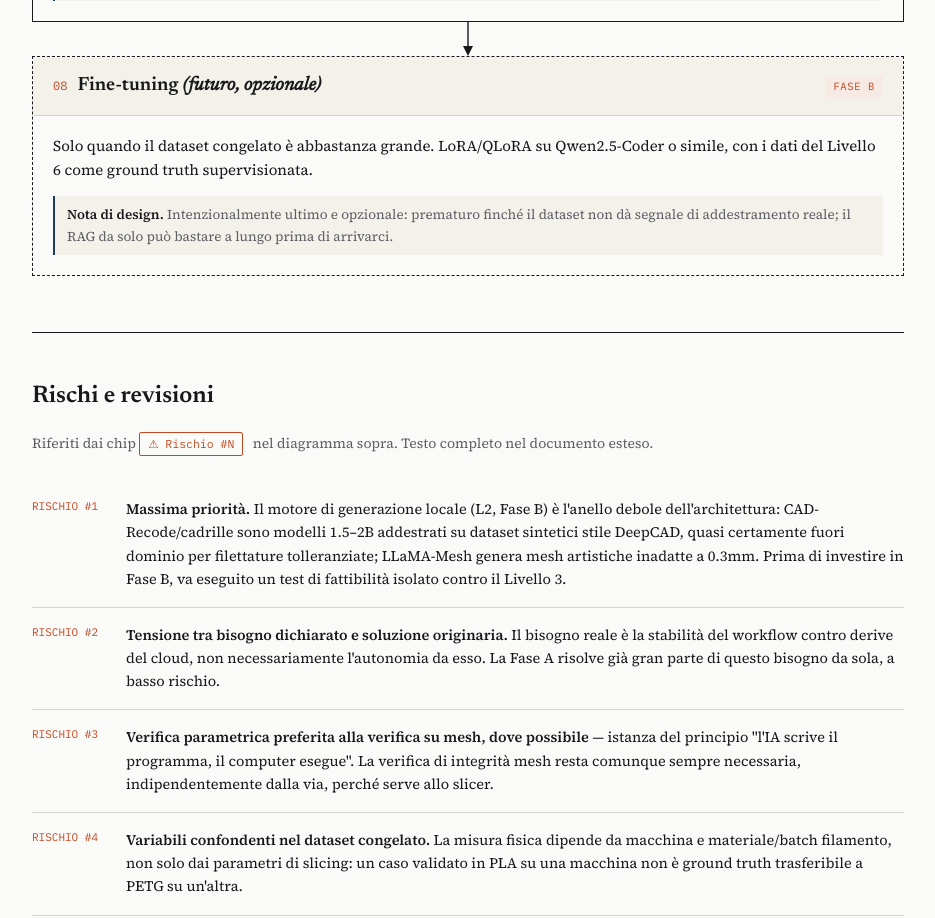
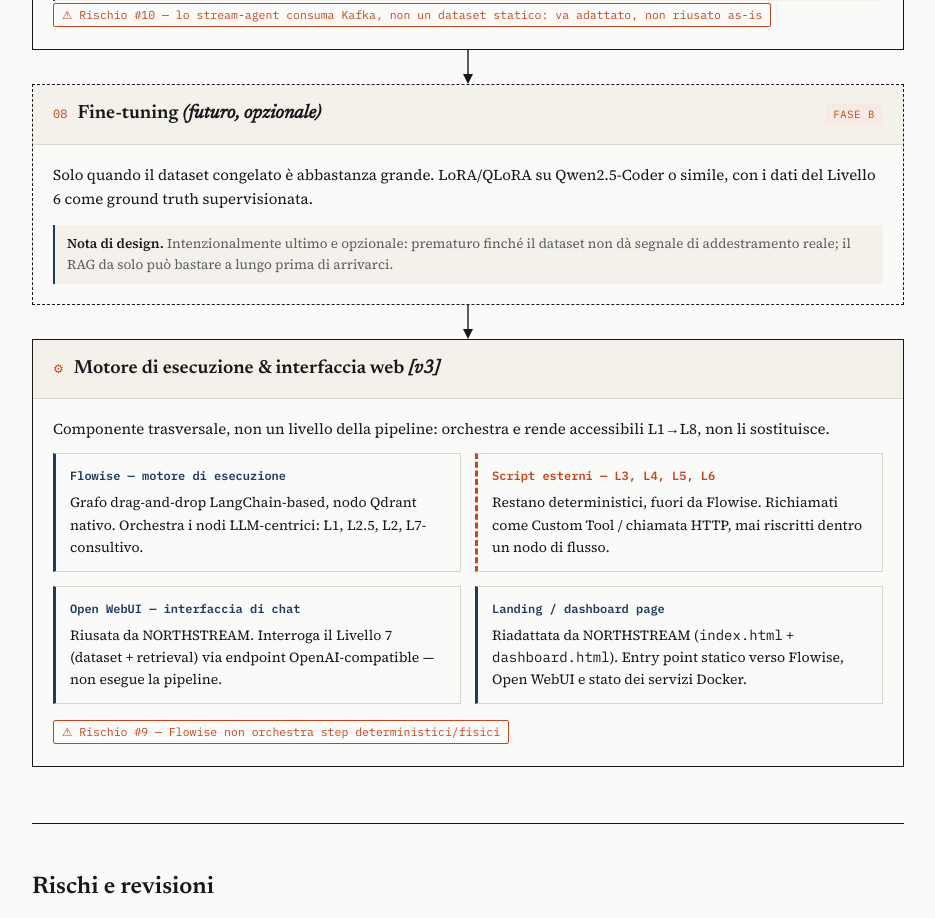
Before and after one commit to danielesalpietro/caliper-cad, a plain HTML site: page docs/architecture.html in a window 1280 px wide. Shown: the part 3374-4292 px from the top of the page, without its empty margins (172-1107 px from the left). Drawn offline with Linux system fonts and the light colour scheme.

Commit message:
include parts of northstream, RecursiveMAS and Flowise (workflow), n8n in the future

```diff
--- a/docs/architecture.html
+++ b/docs/architecture.html
@@ -507,7 +507,7 @@
         <div><span class="num">07</span><h3>Grounding / RAG ibrido</h3></div>
       </div>
       <div class="node-body">
-        <p>Pattern NORTHSTREAM — Qdrant (vector store), retrieval ibrido: filtro esatto sui campi strutturati + similarità semantica sul resto del prompt. Necessario perché "M6 tol.0.3" e "M8 tol.0.3" sono simili per un embedding testuale puro ma geometricamente diversi.</p>
+        <p>Adattamento dello <strong>stream-agent di NORTHSTREAM</strong> (FastAPI + Qdrant + Ollama) — retrieval ibrido: filtro esatto sui campi strutturati + similarità semantica sul resto del prompt. Necessario perché "M6 tol.0.3" e "M8 tol.0.3" sono simili per un embedding testuale puro ma geometricamente diversi.</p>
         <div class="subcards">
           <div class="subcard a">
             <div class="stitle">L7-CONSULTIVO — Fase A</div>
@@ -519,6 +519,7 @@
           </div>
         </div>
         <div class="note-box"><strong>Nota di design.</strong> Il Livello 7 è ibrido per costruzione: senza filtro esatto sui parametri strutturati, il retrieval confonderebbe pezzi geometricamente diversi ma testualmente simili.</div>
+        <a class="risk-chip" href="#rischio-10">⚠ Rischio #10 — lo stream-agent consuma Kafka, non un dataset statico: va adattato, non riusato as-is</a>
       </div>
     </div>
 
@@ -536,6 +537,39 @@
       </div>
     </div>
 
+    <div class="connector"><svg viewBox="0 0 14 34"><line x1="7" y1="0" x2="7" y2="26"/><path d="M7,34 L2,24 L12,24 Z"/></svg></div>
+
+    <!-- Execution engine & web UI (cross-cutting) -->
+    <div class="node">
+      <div class="node-head">
+        <div><span class="num">⚙</span><h3>Motore di esecuzione &amp; interfaccia web <em>[v3]</em></h3></div>
+      </div>
+      <div class="node-body">
+        <p>Componente trasversale, non un livello della pipeline: orchestra e rende accessibili L1→L8, non li sostituisce.</p>
+        <div class="subcards">
+          <div class="subcard a">
+            <div class="stitle">Flowise — motore di esecuzione</div>
+            <p>Grafo drag-and-drop LangChain-based, nodo Qdrant nativo. Orchestra i nodi LLM-centrici: L1, L2.5, L2, L7-consultivo.</p>
+          </div>
+          <div class="subcard b">
+            <div class="stitle">Script esterni — L3, L4, L5, L6</div>
+            <p>Restano deterministici, fuori da Flowise. Richiamati come Custom Tool / chiamata HTTP, mai riscritti dentro un nodo di flusso.</p>
+          </div>
+        </div>
+        <div class="subcards">
+          <div class="subcard a">
+            <div class="stitle">Open WebUI — interfaccia di chat</div>
+            <p>Riusata da NORTHSTREAM. Interroga il Livello 7 (dataset + retrieval) via endpoint OpenAI-compatible — non esegue la pipeline.</p>
+          </div>
+          <div class="subcard a">
+            <div class="stitle">Landing / dashboard page</div>
+            <p>Riadattata da NORTHSTREAM (<code>index.html</code> + <code>dashboard.html</code>). Entry point statico verso Flowise, Open WebUI e stato dei servizi Docker.</p>
+          </div>
+        </div>
+        <a class="risk-chip" href="#rischio-9">⚠ Rischio #9 — Flowise non orchestra step deterministici/fisici</a>
+      </div>
+    </div>
+
   </main>
 
   <section class="risks">
@@ -550,6 +584,8 @@
       <li id="rischio-6"><p><strong>[v2] Direzione della dipendenza tra fasi, corretta.</strong> La Fase A è autosufficiente. La Fase B dipende dalla Fase A (usa L3 come metro di giudizio, usa L6 come contenuto per L7) — non il contrario.</p></li>
       <li id="rischio-7"><p><strong>[v2] Ambiguità codice-vs-mesh dal cloud, da chiarire con Fabrizio.</strong> La modalità parametrica del L3 esiste solo se il cloud produce codice CAD, non STL diretta — da verificare prima di scrivere il Livello 3.</p></li>
       <li id="rischio-8"><p><strong>[v2] Bias di sopravvivenza nel bootstrap retroattivo.</strong> Se sono stati conservati solo i casi funzionanti, il dataset iniziale sarà tutto PASS: inutile per testare che il verificatore sappia bocciare. Da qui in avanti i FAIL fisici vanno registrati con lo stesso rigore dei PASS.</p></li>
+      <li id="rischio-9"><p><strong>[v3] Flowise non è un motore per step deterministici o con side-effect fisici.</strong> Orchestra bene i nodi LLM-centrici (L1, L2.5, L2, L7-consultivo), ma L3-L6 devono restare script esterni, richiamati come Custom Tool/chiamata HTTP — non riscritti dentro un nodo Flowise. Farlo reintrodurrebbe l'incertezza che il Livello 3 esiste per eliminare.</p></li>
+      <li id="rischio-10"><p><strong>[v3] Lo stream-agent di NORTHSTREAM non è riusabile "as-is".</strong> È scritto per consumare un flusso Kafka continuo (eventi CDC), non un dataset statico. Adottarlo per il Livello 7 richiede di sostituire il consumer loop con un indexer batch/incrementale sul Livello 6 — un adattamento del componente, non solo una configurazione diversa.</p></li>
     </ol>
   </section>
 
```
Also changed, not shown: index.html (+12 -8 lines), 1 other file.
